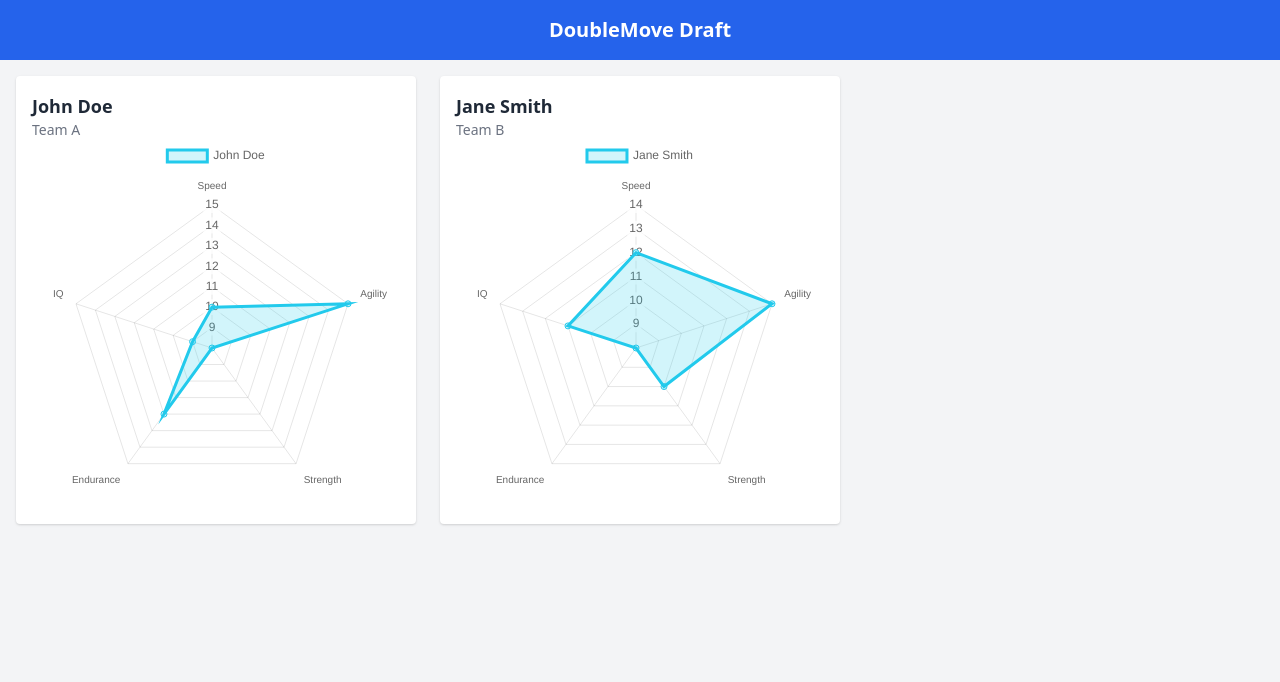
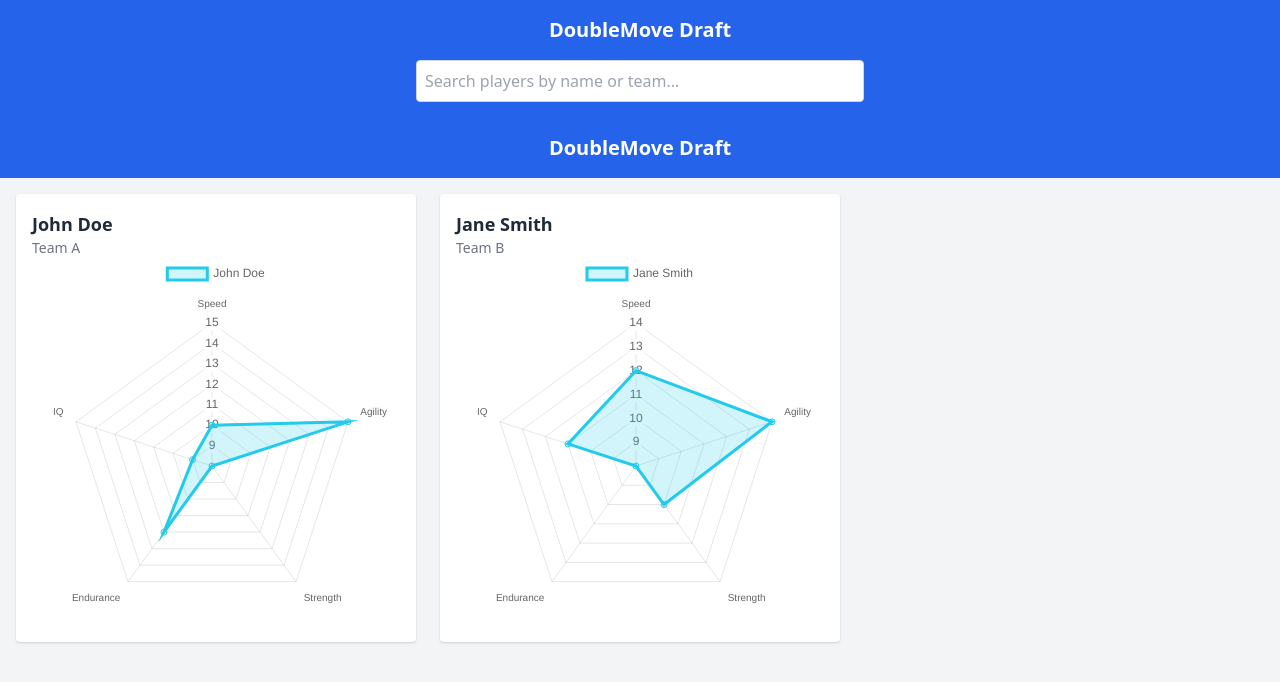
Before and after one commit to doublemovefb/DoubleMove-Draft, a plain HTML site: page index.html in a window 1280 px wide. Drawn offline with nearby package versions, Linux system fonts and the light colour scheme.

Commit message:
Update index.html

```diff
--- a/index.html
+++ b/index.html
@@ -11,6 +11,17 @@
 </head>
 <body class="bg-gray-100 text-gray-800">
     <header class="bg-blue-600 text-white p-4">
+    <h1 class="text-xl font-bold text-center">DoubleMove Draft</h1>
+    <div class="mt-4 max-w-md mx-auto">
+        <input
+            id="search-bar"
+            type="text"
+            placeholder="Search players by name or team..."
+            class="w-full p-2 rounded border border-gray-300 focus:outline-none"
+        />
+    </div>
+</header>
+    <header class="bg-blue-600 text-white p-4">
         <h1 class="text-xl font-bold text-center">DoubleMove Draft</h1>
     </header>
     <main class="p-4">
```
